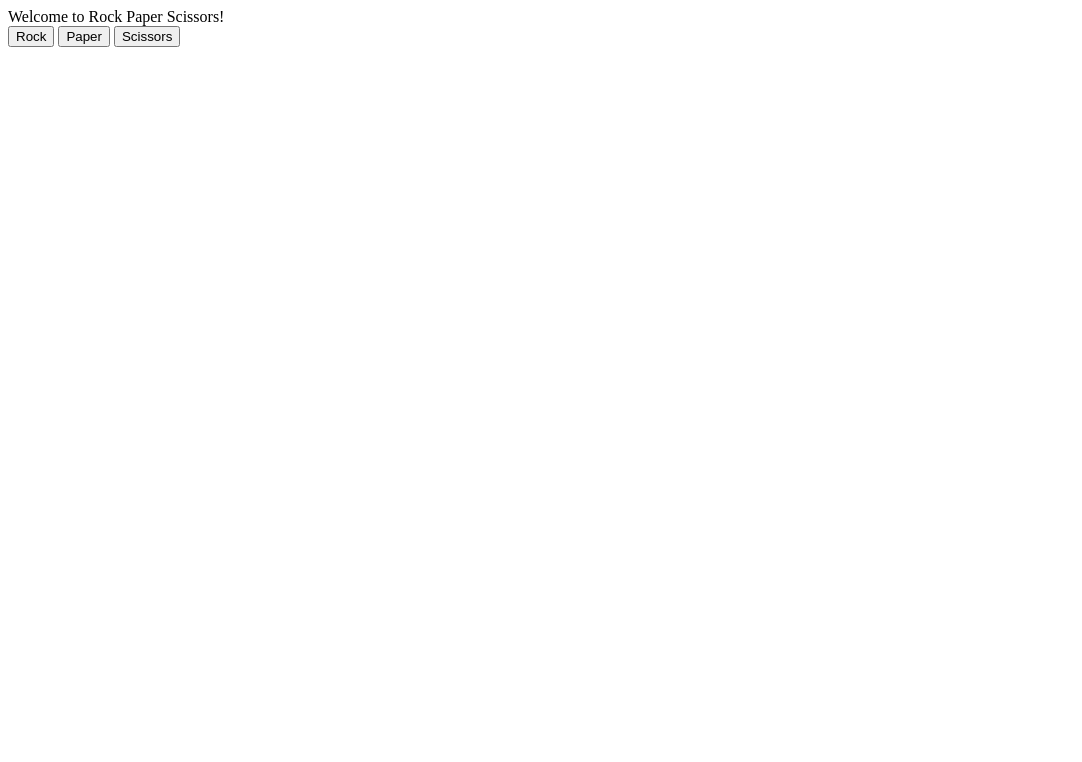
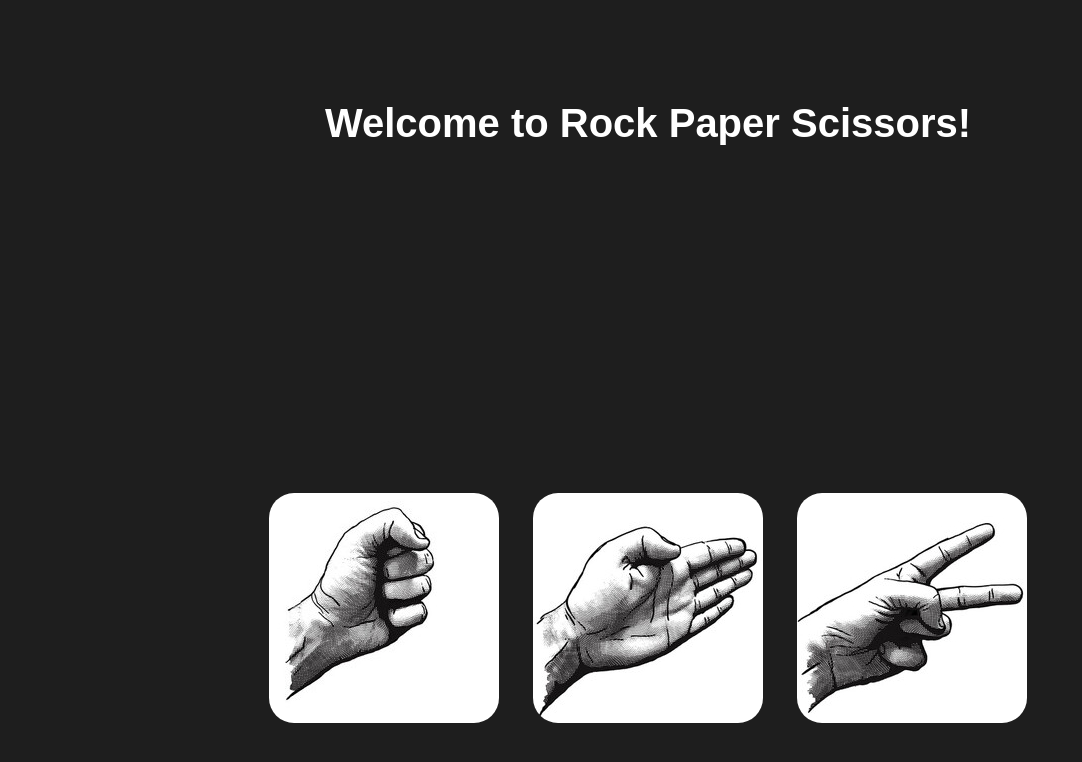
Before and after one commit to cmbitton/Rock-Paper-Scissors, a plain HTML site: page index.html in a window 1280 px wide. Shown: the whole page, without its empty margins (0-1082 px from the left). Drawn offline with Linux system fonts and the light colour scheme.

Commit message:
Added CSS styles

```diff
--- a/index.html
+++ b/index.html
@@ -1,24 +1,30 @@
 <!DOCTYPE html>
 <html lang="en">
+
 <head>
     <meta charset="UTF-8">
     <meta http-equiv="X-UA-Compatible" content="IE=edge">
     <meta name="viewport" content="width=device-width, initial-scale=1.0">
+    <link rel="stylesheet" href="./styles.css">
+    <script src="./script.js" defer></script>
     <title>Document</title>
 </head>
+
 <body>
-    <script src="./script.js" defer></script>
-    <div class="game-results">
+    <div class="game-container">
+        <h1 class="game-results">
             Welcome to Rock Paper Scissors!
-    </div>
+        </h1>
         <div class="current-score">
             <div class="wins"></div>
             <div class="losses"></div>
         </div>
         <div class="user-selections">
-        <button class="rock">Rock</button>
-        <button class="paper">Paper</button>
-        <button class="scissors">Scissors</button>
+            <img class="rock click" id="rock" src="./rock.jpg">
+            <img class="paper click" id="paper" src="./paper.jpg">
+            <img class="scissors click" id="scissors" src="./scissors.jpg">
+        </div>
     </div>
 </body>
+
 </html>
--- a/script.js
+++ b/script.js
@@ -15,12 +15,12 @@ function playRound(playerChoice, computerChoice) {
         keepScore('tie');
     }
     else if (playerChoice === 'rock' && computerChoice === 'paper' || playerChoice === 'paper' && computerChoice === 'scissors' || playerChoice === 'scissors' && computerChoice === 'rock') {
-        results.textContent = `You Lose! ${computerChoice} beats ${playerChoice}`;
+        results.textContent = `You Lose! ${computerChoice.charAt(0).toUpperCase() + computerChoice.slice(1)} beats ${playerChoice.charAt(0).toUpperCase() + playerChoice.slice(1)}!`;
         keepScore('lose');
     }
 
     else {
-        results.textContent = `You Win! ${playerChoice} beats ${computerChoice}!`;
+        results.textContent = `You Win! ${playerChoice.charAt(0).toUpperCase() + playerChoice.slice(1)} beats ${computerChoice.charAt(0).toUpperCase() + computerChoice.slice(1)}!`;
         keepScore('win');
     }
 }
@@ -46,10 +46,12 @@ function keepScore(result){
 function checkForWin(){
     const results = document.querySelector('.game-results');
     if(wins >= 5){
-        results.textContent = `You beat the computer with a score of ${wins} to ${losses}! Choose an object to start playing another game!`
+        results.innerText = `You beat the computer with a score of ${wins} to ${losses}!
+        Choose an object to start playing another game!`
     }
     else if(losses >= 5){
-        results.textContent = `The computer beat you with a score of ${losses} to ${wins}! Choose an object to start playing another game!`
+        results.innerText = `The computer beat you with a score of ${losses} to ${wins}!
+        Choose an object to start playing another game!`
     }
 }
 function resetScore(){
@@ -60,11 +62,15 @@ function resetScore(){
 }
 
 function game() {
-    const buttons = document.querySelectorAll('button');
-    for(const button of buttons){
-        button.addEventListener('click', (e) => {
+    const images = document.querySelectorAll('img');
+    for(const img of images){
+        img.addEventListener('mousedown', (e) => {
+            e.target.classList.toggle('click');
+        })
+        img.addEventListener('mouseup', (e) => {
+            e.target.classList.toggle('click');
             resetScore();
-            playRound(e.target.textContent.toLowerCase(), getComputerChoice());
+            playRound(e.target.id.toLowerCase(), getComputerChoice());
             checkForWin();
         })
     }
--- /dev/null
+++ b/styles.css
@@ -0,0 +1,36 @@
+body{
+    display: flex;
+    flex-direction: column;
+    justify-content: center;
+    align-items: center;
+    row-gap: 200px;
+    height: 100vh;
+    width: 100%;
+    background-color: rgb(30, 30, 30);
+    color: white;
+    font-family: sans-serif;
+}
+h1{
+    font-size: 40px;
+    height: 90px;
+}
+.game-container{
+    box-sizing: border-box;
+    display: flex;
+    flex-direction: column;
+    row-gap: 100px;
+    align-items: center;
+}
+.current-score{
+    height: 60px;
+    font-size: 24px;
+}
+
+.rock, .paper, .scissors{
+    border-radius: 25px;
+    margin: 15px;
+}
+.click:hover{
+    cursor: pointer;
+    transform: scale(1.05);
+}
```
Also changed, not shown: paper.jpg (added), rock.jpg (added), scissors.jpg (added). Lines whose indentation alone changed are shown as unchanged.
